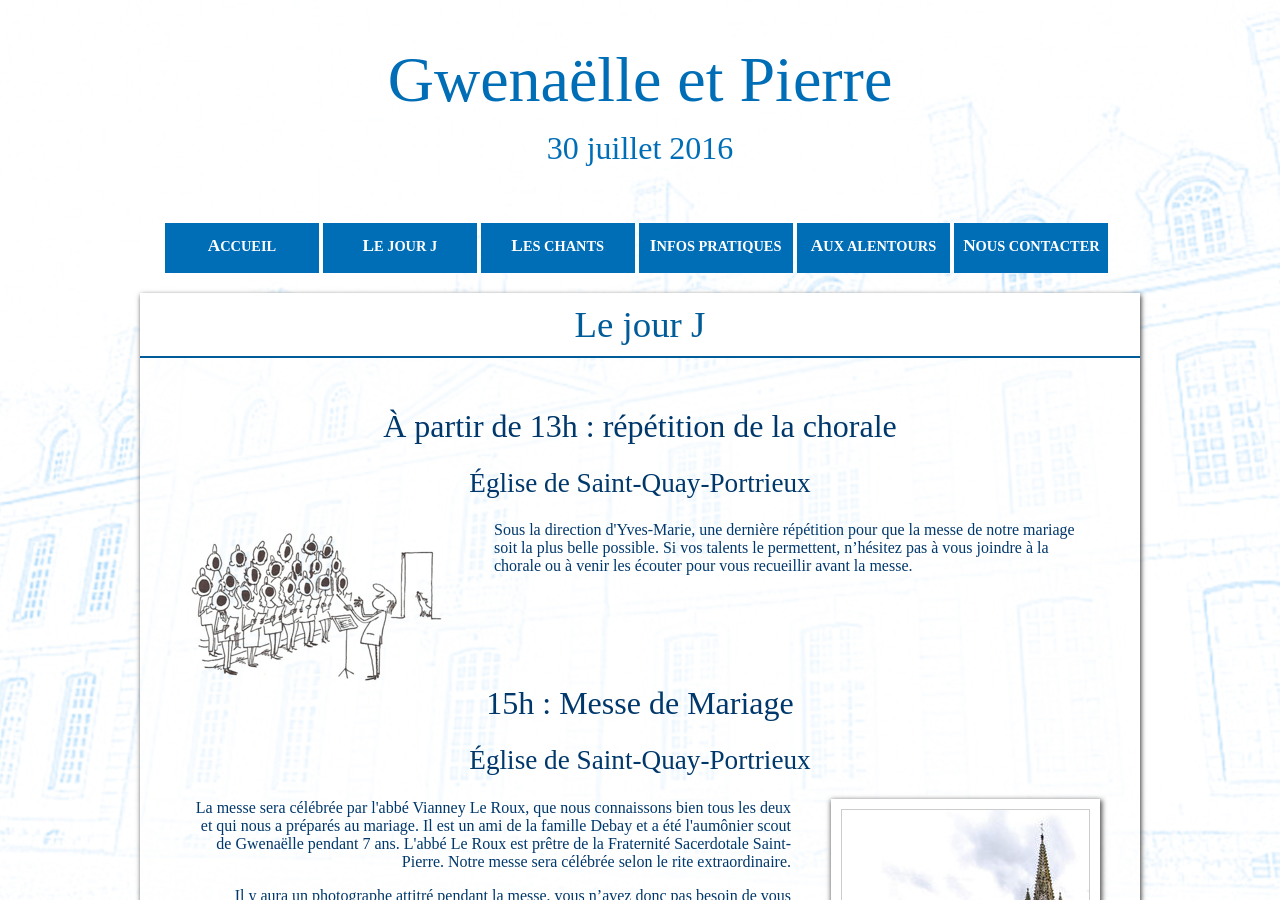
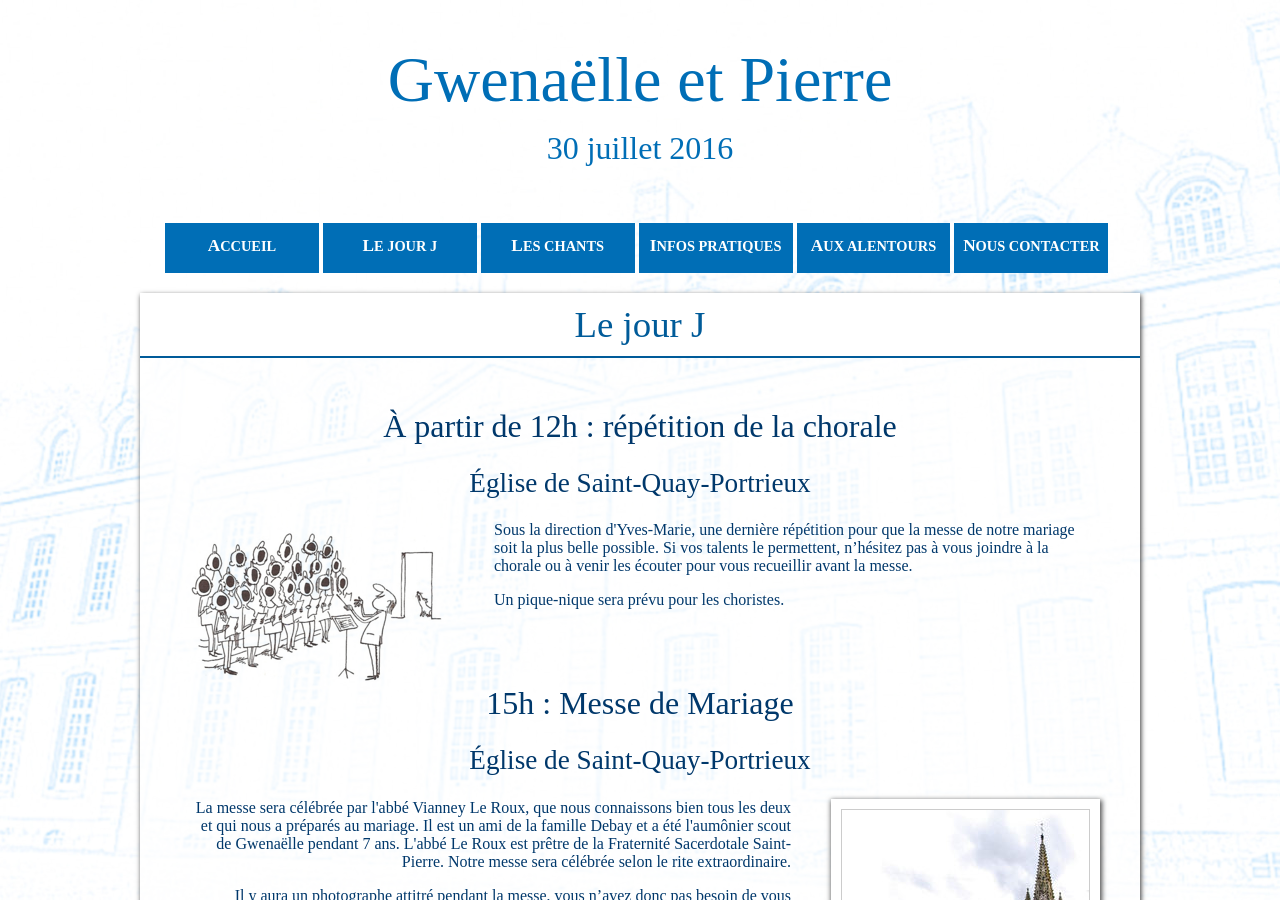
Before and after one commit to site-mariage/site-mariage-GwenaelleEtPierre, a Jekyll site: the page built from jourj.html, in a window 1280 px wide and 900 px high. Built offline with Jekyll 4.4.1, drawn with Linux system fonts in a browser that asks for light colours; some web fonts are replaced.

Commit message:
Mise à jour de l'heure de la répétition + pique-nique

```diff
--- a/jourj.html
+++ b/jourj.html
@@ -5,7 +5,7 @@ title: Le jour J
 
 <section class="avec_image_gauche">
   <header>
-    <h1>À partir de 13h : répétition de la chorale</h1>
+    <h1>À partir de 12h : répétition de la chorale</h1>
     <h2>Église de Saint-Quay-Portrieux</h2>
   </header>
 
@@ -20,6 +20,8 @@ title: Le jour J
     talents le permettent, n’hésitez pas à vous joindre à la chorale
     ou à venir les écouter pour vous recueillir avant la messe.
   </p>
+
+  <p>Un pique-nique sera prévu pour les choristes.</p>
 </section>
 
 <section class="avec_image_droite">
```
